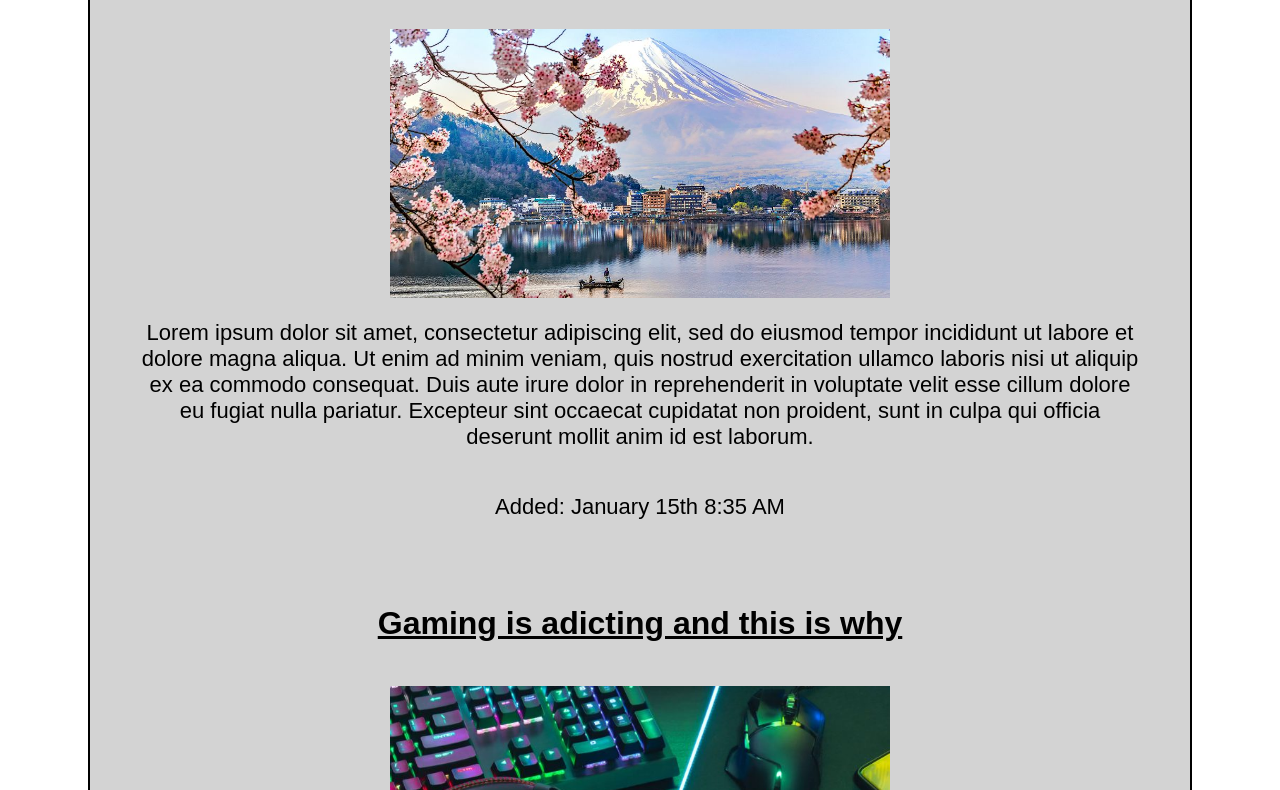
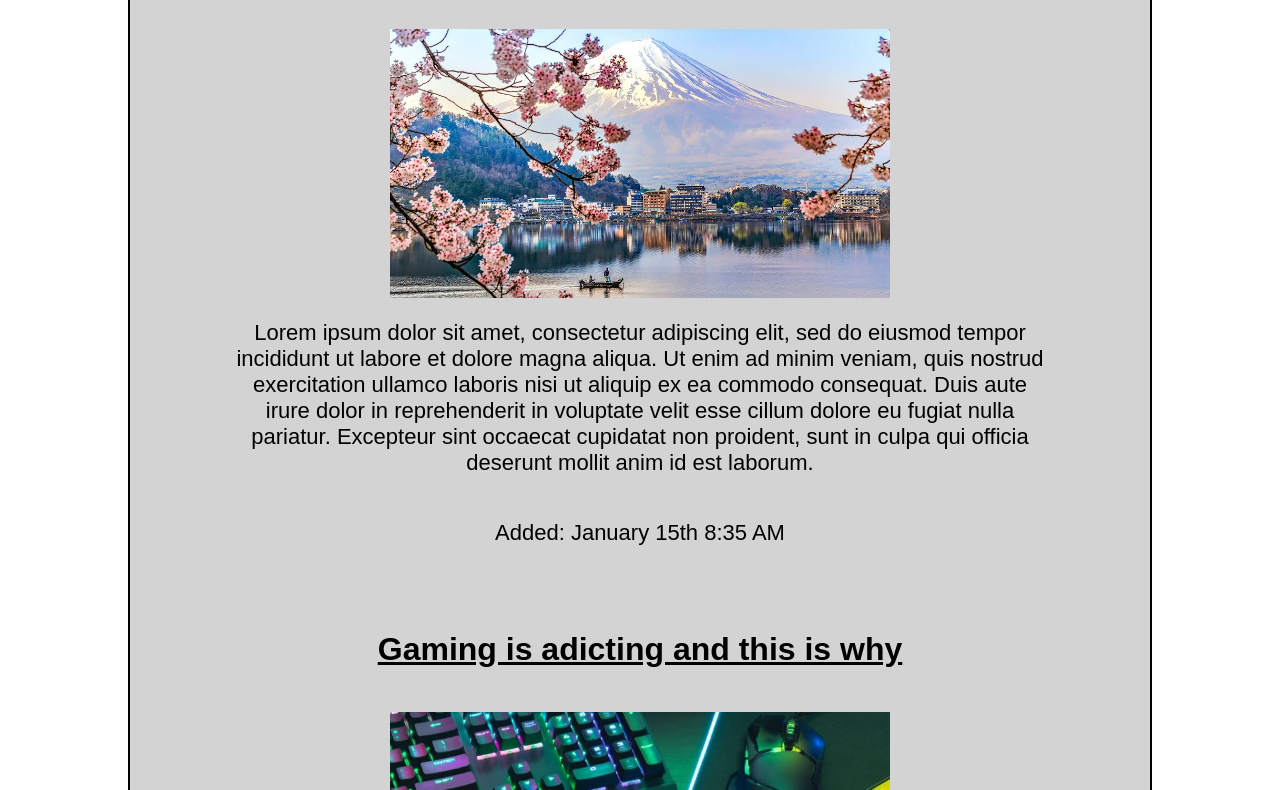
Before and after one commit to lukemdDavis/web-portfolio, a plain HTML site: page blogs.html in a window 1280 px wide. Shown: the part 223-1013 px from the top of the page. Drawn offline with Linux system fonts and the light colour scheme.

Commit message:
the bugs are everywhere welp

```diff
--- a/style.scss
+++ b/style.scss
@@ -154,8 +154,8 @@ display: flex;
 justify-content: center;
 border: 2px solid black;
 box-shadow: 3px 4px 3px;
-margin-left: 454px;
-margin-right: 454px;
+margin-left: 325px;
+margin-right: 325px;
 }
 #coming-soon{
     text-shadow: 2px 2px 5px;
@@ -164,10 +164,10 @@ margin-right: 454px;
     border: black 2px solid;
     background-color: lightgrey;
     margin-top: 60px;
-    margin-left: 80px;
-    margin-right: 80px;
-    padding-left: 50px;
-    padding-right: 50px;
+    margin-left: 120px;
+    margin-right: 120px;
+    padding-left: 100px;
+    padding-right: 100px;
 
 }
 
```
Also changed, not shown: style.css.
